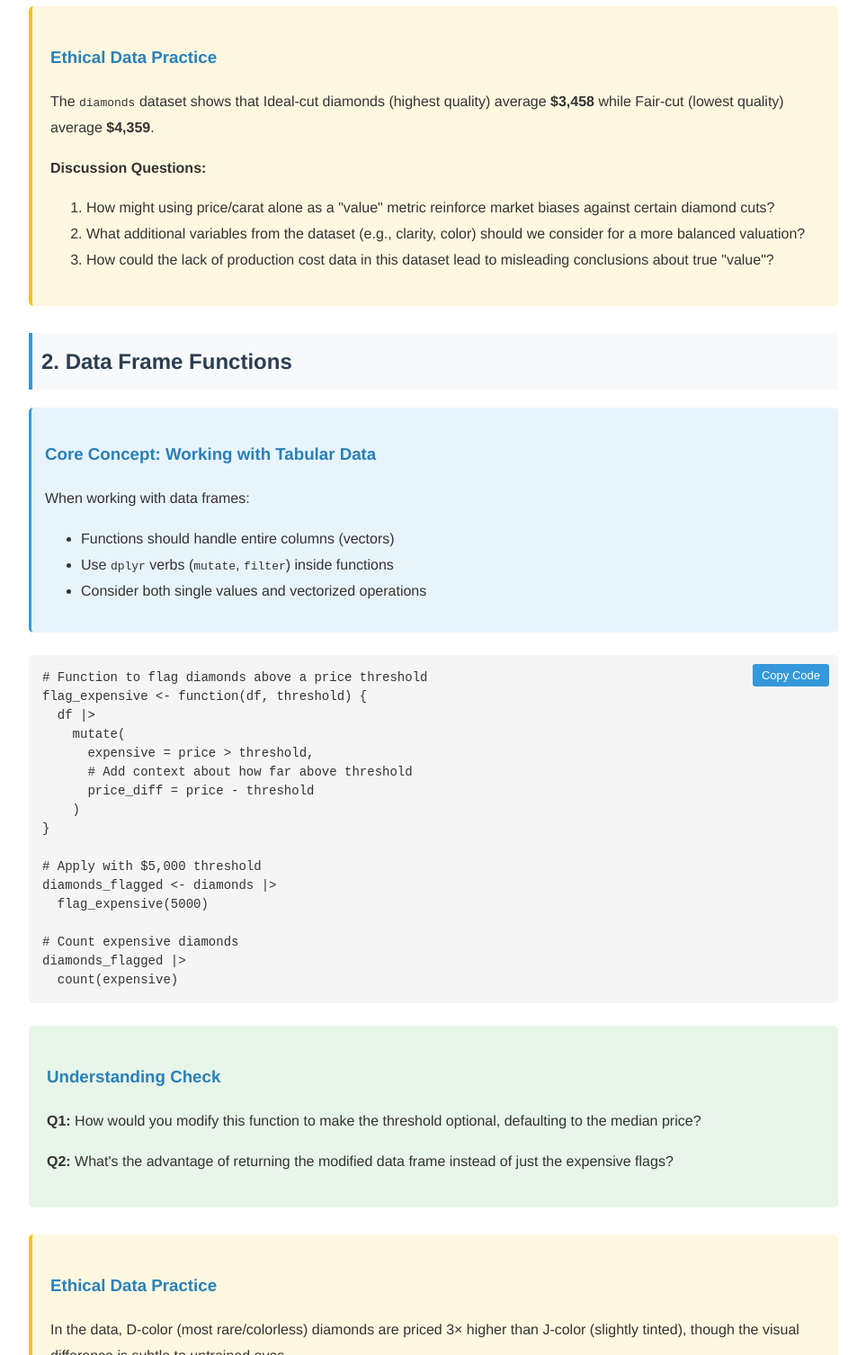
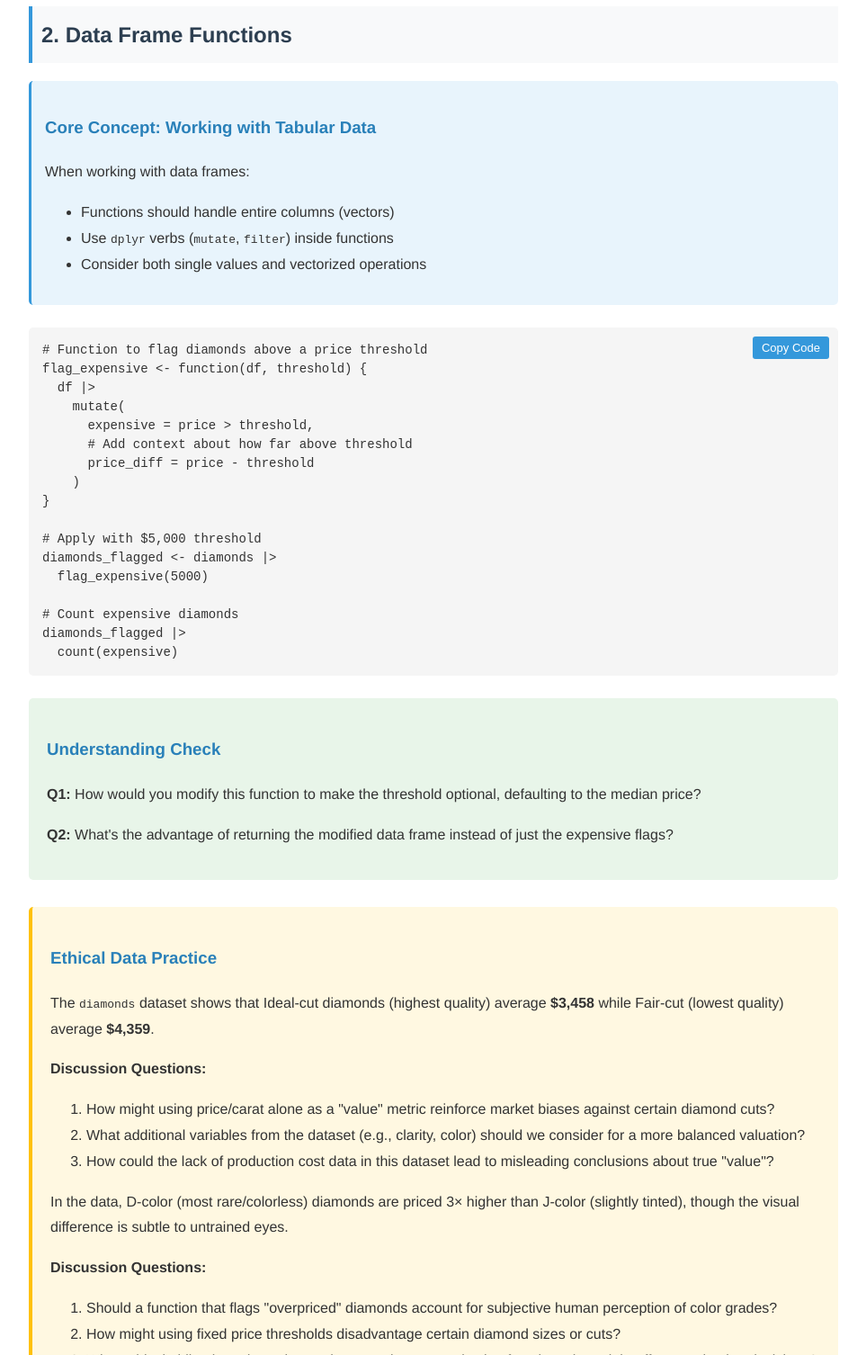
Before and after one commit to jitendraskota/Functions-in-R, a plain HTML site: page index.html in a window 1280 px wide. Shown: the part 1160-2666 px from the top of the page at 90% size, without its empty margins (158-1121 px from the left). Drawn offline with Linux system fonts and the light colour scheme.

Commit message:
Update index.html

```diff
--- a/index.html
+++ b/index.html
@@ -122,18 +122,6 @@ diamonds <- diamonds |>
         <p><strong>Q2:</strong> Why do we use <code>return()</code> explicitly instead of letting R return the last value?</p>
     </div>
 
-    <div class="ethics">
-        <h3>Ethical Data Practice</h3>
-        <p>The <code>diamonds</code> dataset shows that Ideal-cut diamonds (highest quality) average <strong>$3,458</strong> while Fair-cut (lowest quality) average <strong>$4,359</strong>.</p>
-
-        <p><strong>Discussion Questions:</strong></p>
-        <ol>
-            <li>How might using price/carat alone as a "value" metric reinforce market biases against certain diamond cuts?</li>
-            <li>What additional variables from the dataset (e.g., clarity, color) should we consider for a more balanced valuation?</li>
-            <li>How could the lack of production cost data in this dataset lead to misleading conclusions about true "value"?</li>
-        </ol>
-    </div>
-
     <h2>2. Data Frame Functions</h2>
 
     <div class="concept-box">
@@ -175,6 +163,15 @@ diamonds_flagged |>
 
     <div class="ethics">
         <h3>Ethical Data Practice</h3>
+
+        <p>The <code>diamonds</code> dataset shows that Ideal-cut diamonds (highest quality) average <strong>$3,458</strong> while Fair-cut (lowest quality) average <strong>$4,359</strong>.</p>
+
+        <p><strong>Discussion Questions:</strong></p>
+        <ol>
+            <li>How might using price/carat alone as a "value" metric reinforce market biases against certain diamond cuts?</li>
+            <li>What additional variables from the dataset (e.g., clarity, color) should we consider for a more balanced valuation?</li>
+            <li>How could the lack of production cost data in this dataset lead to misleading conclusions about true "value"?</li>
+        </ol>
         <p>In the data, D-color (most rare/colorless) diamonds are priced 3× higher than J-color (slightly tinted), though the visual difference is subtle to untrained eyes.</p>
 
         <p><strong>Discussion Questions:</strong></p>
```
